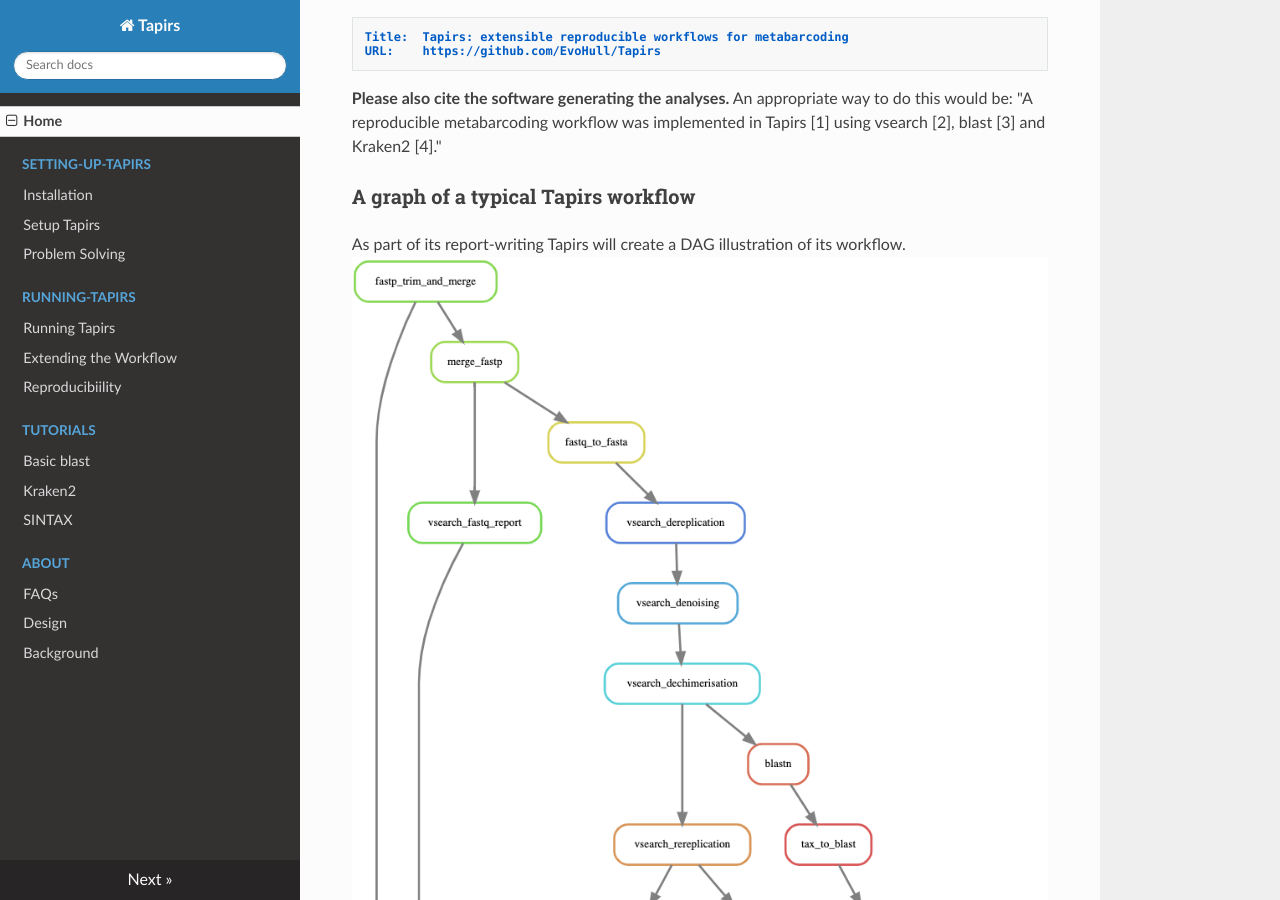
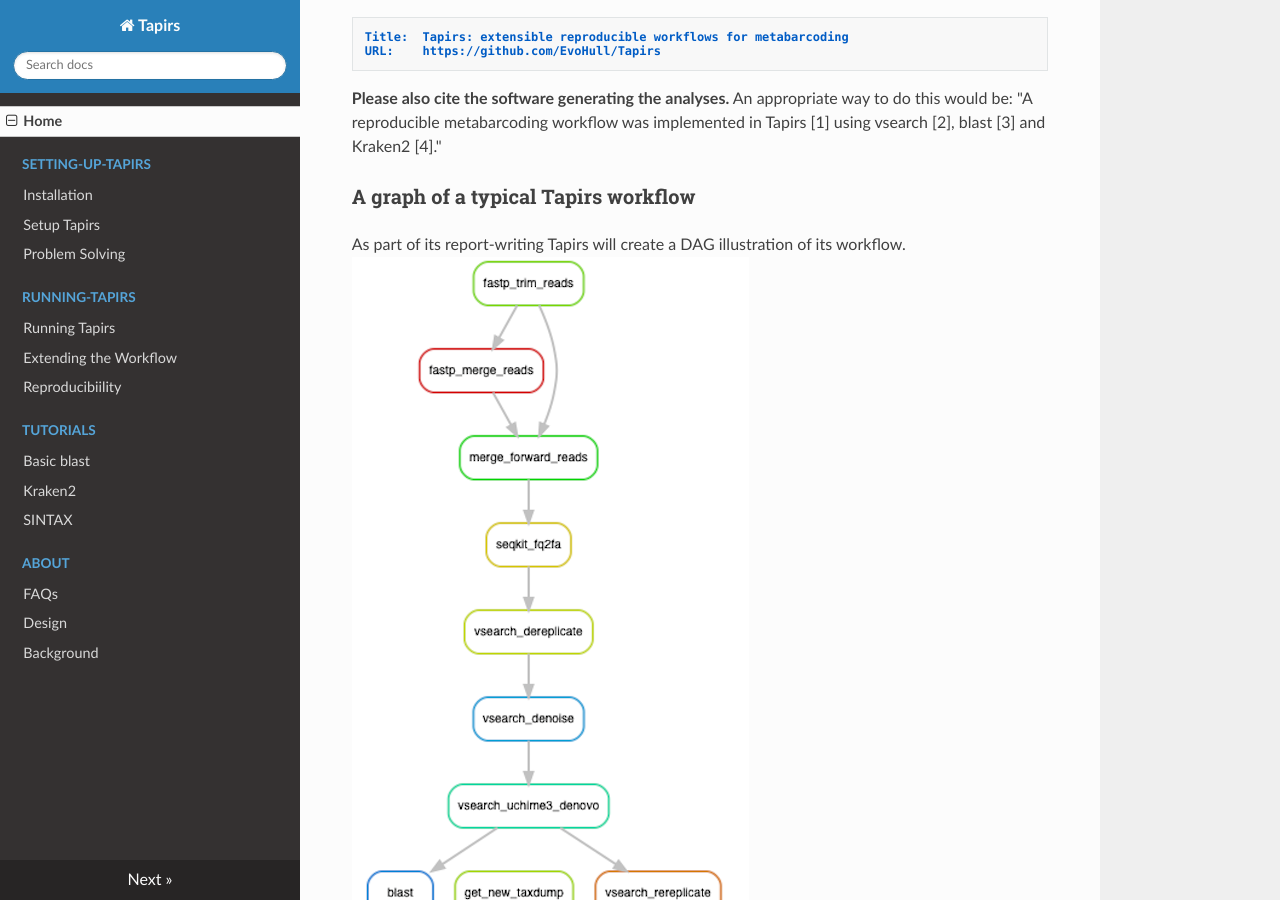
Before and after one commit to EvoHull/Tapirs, an MkDocs documentation site: the page built from docs/index.md, in a window 1280 px wide and 900 px high, scrolled down 1375 px. Built offline with MkDocs 1.6.1, drawn with Linux system fonts in a browser that asks for light colours; nearby versions of some CDN libraries.

Commit message:
update DAG image

```diff
--- a/docs/index.md
+++ b/docs/index.md
@@ -44,4 +44,4 @@ URL:    https://github.com/EvoHull/Tapirs
 
 ### A graph of a typical Tapirs workflow
 As part of its report-writing Tapirs will create a DAG illustration of its workflow.
-![DAG](images/dag.png)
+![DAG](images/Tapirs_rulegraph.png)
```
Also changed, not shown: docs/images/Tapirs_rulegraph.png (added), docs/images/dag.png (deleted), docs/images/dag.svg (deleted).
